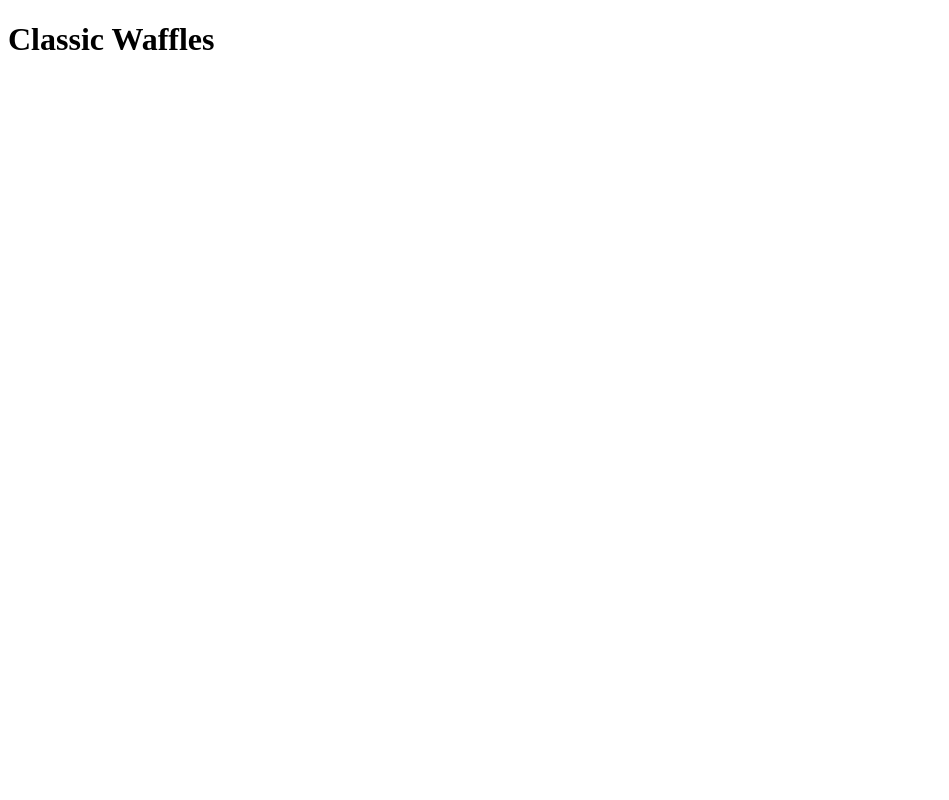
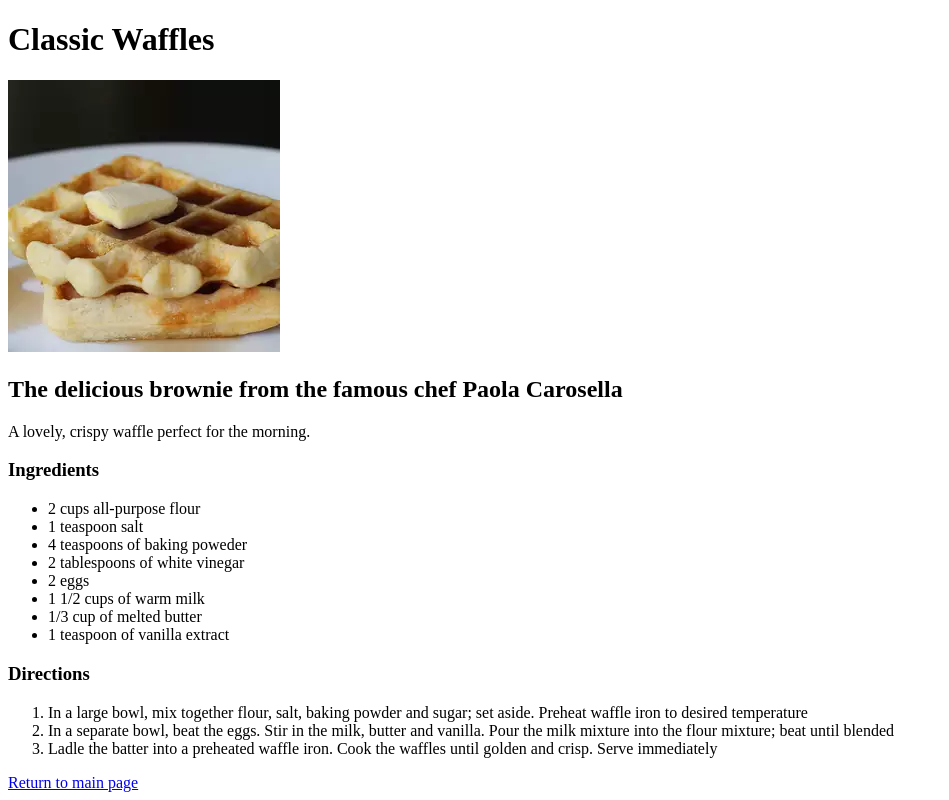
Before and after one commit to caioac/odin-recipes, a plain HTML site: page recipes/waffles.html in a window 1280 px wide. Shown: the whole page, without its empty margins (0-949 px from the left). Drawn offline with Linux system fonts and the light colour scheme.

Commit message:
Edit waffles.html with recipe details

```diff
--- a/recipes/waffles.html
+++ b/recipes/waffles.html
@@ -7,5 +7,34 @@
 
     <body>
         <h1>Classic Waffles</h1>
+
+        <img src="../images/waffle.jpg" alt="Classic waffles">
+
+        <h2>The delicious brownie from the famous chef Paola Carosella</h2>
+
+        <p>A lovely, crispy waffle perfect for the morning.</p>
+
+        <h3>Ingredients</h3>
+        <ul>
+            <li>2 cups all-purpose flour</li>
+            <li>1 teaspoon salt</li>
+            <li>4 teaspoons of baking poweder</li>
+            <li>2 tablespoons of white vinegar</li>
+            <li>2 eggs</li>
+            <li>1 1/2 cups of warm milk</li>
+            <li>1/3 cup of melted butter</li>
+            <li>1 teaspoon of vanilla extract</li>
+        </ul>
+
+        <h3>Directions</h3>
+
+        <ol>
+            <li>In a large bowl, mix together flour, salt, baking powder and sugar; set aside. Preheat waffle iron to desired temperature</li>
+            <li>In a separate bowl, beat the eggs. Stir in the milk, butter and vanilla. Pour the milk mixture into the flour mixture; beat until blended</li>
+            <li>Ladle the batter into a preheated waffle iron. Cook the waffles until golden and crisp. Serve immediately</li>
+        </ol>
+
+        <a href="../index.html">Return to main page</a>
+
     </body>
 </html>
```
